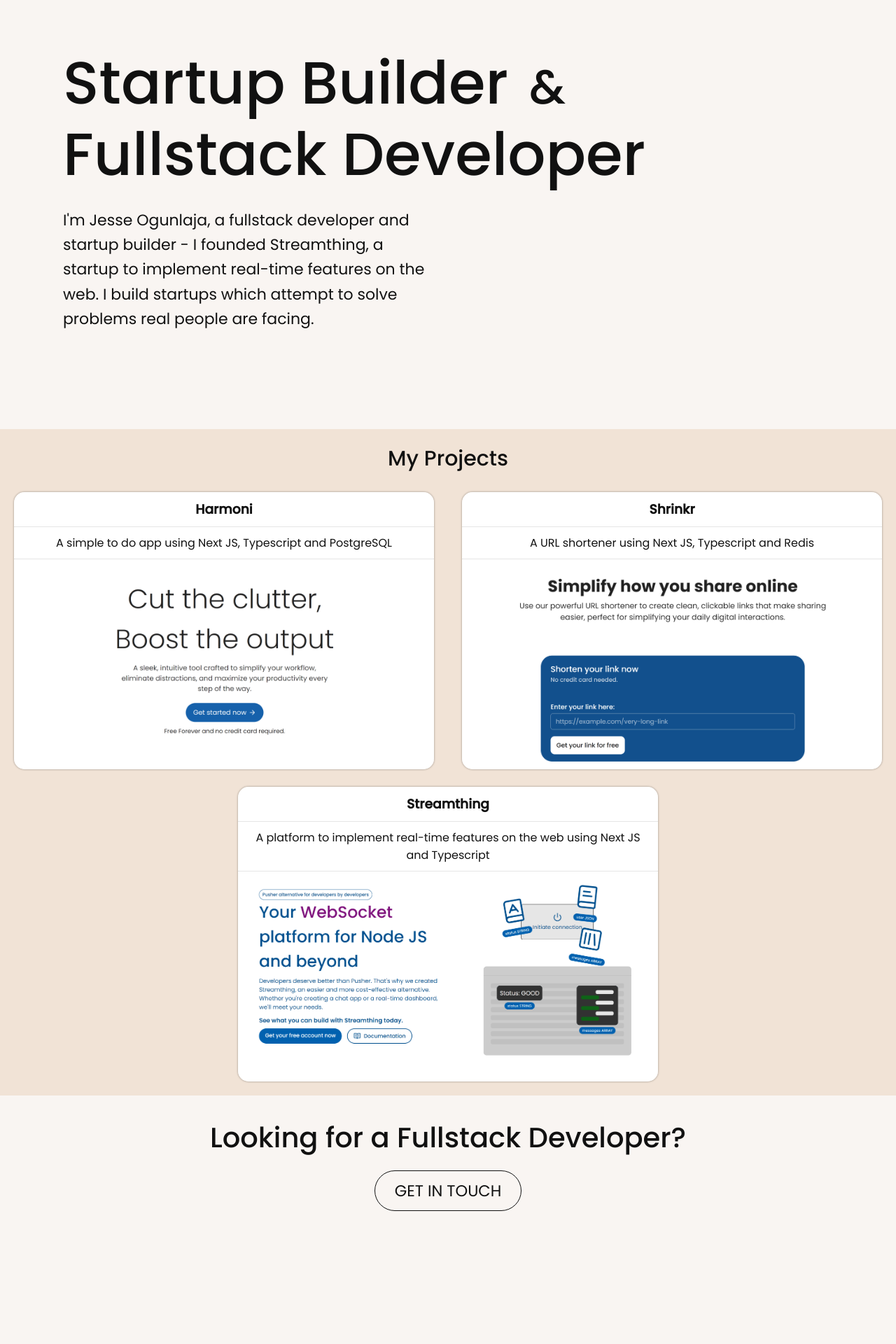
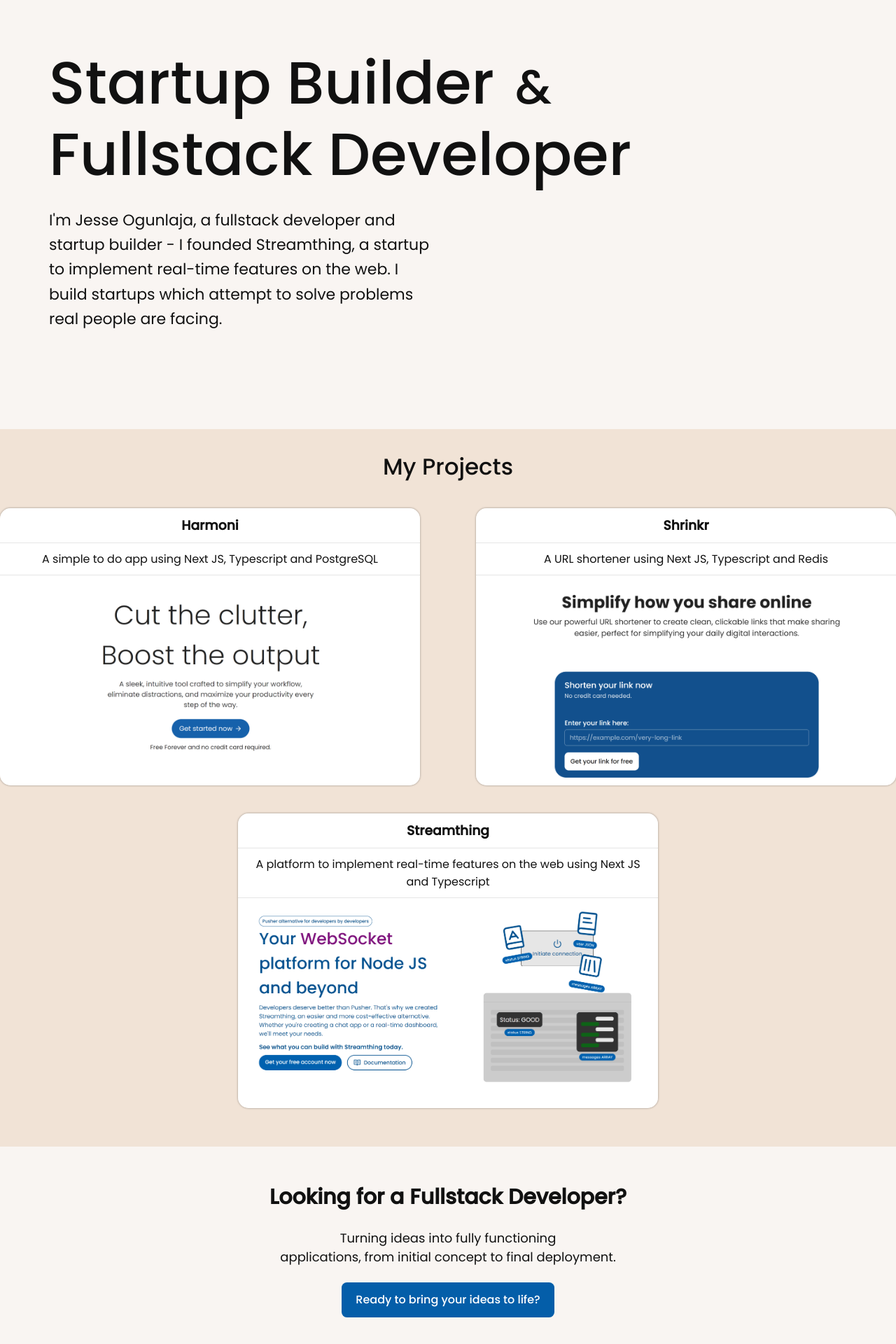
Before and after one commit to JesseOgunlaja/My-Website, a Next.js app: page / in a window 1280 px wide. Shown: the part 200-2120 px from the top of the page at 70% size. Before the commit the page ends 1980 px from the top, so only its background shows below. Built offline with nearby package versions, Linux system fonts and the light colour scheme.

Commit message:
feat(ui): update cta and increase spacing in projects section

```diff
--- a/app/page.tsx
+++ b/app/page.tsx
@@ -7,8 +7,6 @@ export default function Home() {
 		<div className="page">
 			<Navbar />
 			<Main />
-			<p>Looking for a Fullstack Developer?</p>
-			<Link href="mailto:jesse@jesseogu.dev">GET IN TOUCH</Link>
 		</div>
 	);
 }
--- /dev/null
+++ b/components/CTA.tsx
@@ -0,0 +1,17 @@
+import Link from "next/link";
+import styles from "@/styles/cta.module.css";
+
+export default function CTA() {
+	return (
+		<section className={styles.cta}>
+			<h2>Looking for a Fullstack Developer?</h2>
+			<p>
+				Turning ideas into fully functioning <br /> applications, from initial
+				concept to final deployment.
+			</p>
+			<Link href="mailto:jesse@jesseogu.dev">
+				Ready to bring your ideas to life?
+			</Link>
+		</section>
+	);
+}
--- /dev/null
+++ b/components/Hero.tsx
@@ -0,0 +1,27 @@
+import styles from "@/styles/hero.module.css";
+import Spinner from "./Spinner";
+
+export default function Hero() {
+	return (
+		<section className={styles.hero}>
+			<h2>
+				<span>
+					<span>Startup Builder</span>
+					<span>
+						&
+						<Spinner />
+					</span>
+				</span>
+				<span>
+					<span>Fullstack Developer</span>
+				</span>
+			</h2>
+			<p>
+				I&apos;m Jesse Ogunlaja, a fullstack developer and startup builder - I
+				founded Streamthing, a startup to implement real-time features on the
+				web. I build startups which attempt to solve problems real people are
+				facing.
+			</p>
+		</section>
+	);
+}
--- a/components/Main.tsx
+++ b/components/Main.tsx
@@ -1,33 +1,15 @@
-import styles from "@/styles/main.module.css";
+import CTA from "./CTA";
+import Hero from "./Hero";
 import Projects from "./Projects";
-import Spinner from "./Spinner";
 
 const Main = () => {
-  return (
-    <main className={styles.main}>
-      <section>
-        <p>
-          <span>
-            <span>Startup Builder</span>
-            <span>
-              &
-              <Spinner />
-            </span>
-          </span>
-          <span>
-            <span>Fullstack Developer</span>
-          </span>
-        </p>
-        <p>
-          I&apos;m Jesse Ogunlaja, a fullstack developer and startup builder - I
-          founded Streamthing, a startup to implement real-time features on the
-          web. I build startups which attempt to solve problems real people are
-          facing.
-        </p>
-      </section>
-      <Projects />
-    </main>
-  );
+	return (
+		<main>
+			<Hero />
+			<Projects />
+			<CTA />
+		</main>
+	);
 };
 
 export default Main;
--- a/components/Projects.tsx
+++ b/components/Projects.tsx
@@ -8,9 +8,9 @@ export default function Projects() {
 	const height = 1 * multiplier;
 
 	return (
-		<section className={styles.projectSection}>
+		<section className={styles.projects}>
 			<h2>My Projects</h2>
-			<div className={styles.projects}>
+			<div className={styles.projectsList}>
 				<article>
 					<Link href="https://harmoni.jesseogu.dev" target="_blank">
 						<h3>Harmoni</h3>
@@ -20,6 +20,9 @@ export default function Projects() {
 							alt="Harmoni"
 							width={width}
 							height={height}
+							loading="eager"
+							priority
+							quality={100}
 						/>
 					</Link>
 				</article>
@@ -32,6 +35,9 @@ export default function Projects() {
 							alt="Shrinkr"
 							width={width}
 							height={height}
+							loading="eager"
+							priority
+							quality={100}
 						/>
 					</Link>
 				</article>
@@ -47,6 +53,9 @@ export default function Projects() {
 							alt="Streamthing"
 							width={width}
 							height={height}
+							loading="eager"
+							priority
+							quality={100}
 						/>
 					</Link>
 				</article>
--- /dev/null
+++ b/styles/cta.module.css
@@ -0,0 +1,26 @@
+.cta {
+	padding: 50px;
+	display: flex;
+	align-items: center;
+	justify-content: center;
+	flex-direction: column;
+	gap: 22.5px;
+
+	& h2 {
+		font-size: 30px;
+		font-weight: 600;
+	}
+
+	& p {
+		font-size: 18px;
+		text-align: center;
+	}
+
+	& a {
+		background: #045ea9;
+		color: white !important;
+		padding: 12.5px 20px;
+		border-radius: 7.5px;
+		font-weight: 500;
+	}
+}
--- a/styles/main.module.css
+++ b/styles/hero.module.css
@@ -1,10 +1,10 @@
-.main section:first-child {
+.hero {
 	width: min(100%, 1500px);
 	padding-left: 90px;
 	font-size: 100%;
 }
 
-.main section:first-child p:first-child {
+.hero h2 {
 	--font-size: 85;
 	font-size: calc(var(--font-size) * 1px);
 	font-weight: 500;
@@ -12,24 +12,24 @@
 	line-height: 1.2;
 }
 
-.main section:first-child p:first-child > span {
+.hero h2 > span {
 	display: block;
 	overflow: hidden;
 }
 
-.main section:first-child p:first-child > span span {
+.hero h2 > span span {
 	position: relative;
 	color: #111;
 	animation: pullUp 0.9s forwards;
 }
 
-.main section:first-child p:first-child > span:first-child span:last-child {
+.hero h2 > span:first-child span:last-child {
 	position: relative;
 	margin-left: 30px;
 	font-size: calc(var(--font-size) * 0.8px);
 }
 
-.main section:first-child p:first-child svg {
+.hero h2 svg {
 	position: absolute;
 	top: -2.5px;
 	left: -30px;
@@ -37,12 +37,12 @@
 	animation: spin 9.25s forwards 0.6s;
 }
 
-.main section:first-child p:first-child > span:last-of-type span {
+.hero h2 > span:last-of-type span {
 	top: 100px;
 	animation: pullUp 0.9s forwards 0.5s;
 }
 
-.main section:first-child > p:last-of-type {
+.hero > p {
 	width: 45%;
 	font-size: 22px;
 	margin-top: 25px;
@@ -83,88 +83,88 @@
 }
 
 @media (width < 1200px) {
-	.main section:first-child p:last-child {
+	.hero p:last-child {
 		width: 60%;
 	}
 }
 
 @media (width < 1100px) {
-	.main section:first-child p:first-child {
+	.hero h2 {
 		--font-size: 60;
 	}
 
-	.main section:first-child p:first-child svg {
+	.hero h2 svg {
 		left: -38.5px;
 	}
 
-	.main section:first-child > p:last-of-type {
+	.hero > p {
 		width: 70%;
 		font-size: 20px;
 	}
 }
 
 @media (width < 800px) {
-	.main section:first-child > p:last-of-type {
+	.hero > p {
 		font-size: 19px;
 		width: 80%;
 	}
 }
 
 @media (width < 700px) {
-	.main section:first-child p:first-child {
+	.hero h2 {
 		--font-size: 45;
 	}
-	.main section:first-child p:first-child svg {
+	.hero h2 svg {
 		left: -44px;
 	}
-	.main section:first-child p:first-child > span:first-child span:last-child {
+	.hero h2 > span:first-child span:last-child {
 		margin-left: 25px;
 	}
 }
 
 @media (width < 550px) {
-	.main section:first-child > p:last-of-type {
+	.hero > p {
 		font-size: 18px;
 		width: 90%;
 	}
-	.main section:first-child p:first-child {
+	.hero h2 {
 		--font-size: 40;
 	}
-	.main section:first-child p:first-child svg {
+	.hero h2 svg {
 		left: -46px;
 	}
-	.main section:first-child p:first-child > span:first-child span:last-child {
+	.hero h2 > span:first-child span:last-child {
 		margin-left: 20px;
 	}
 }
 
 @media (width < 450px) {
-	.main section:first-child p:first-child {
+	.hero h2 {
 		--font-size: 35;
 	}
-	.main section:first-child p:first-child svg {
+	.hero h2 svg {
 		left: -47px;
 	}
-	.main section:first-child p:first-child > span:first-child span:last-child {
+	.hero h2 > span:first-child span:last-child {
 		margin-left: 20px;
 	}
-	.main section:first-child > p:last-of-type {
+	.hero > p {
 		font-size: 16px;
 		width: 95%;
 	}
 }
 
 @media (width < 375px) {
-	.main section:first-child p:first-child {
+	.hero h2 {
 		--font-size: 30;
 	}
-	.main section:first-child p:first-child svg {
+	.hero h2 svg {
 		left: -48.5px;
 	}
-	.main section:first-child p:first-child > span:first-child span:last-child {
+	.hero h2 > span:first-child span:last-child {
 		margin-left: 15px;
 	}
-	.main section:first-child > p:last-of-type {
+	.hero > p {
 		font-size: 16px;
 		width: 95%;
 	}
--- a/styles/projects.module.css
+++ b/styles/projects.module.css
@@ -1,4 +1,4 @@
-.projectSection {
+.projects {
 	background: #f1e3d6;
 	display: flex;
 	align-items: center;
@@ -9,20 +9,22 @@
 	& h2 {
 		grid-column: 2;
 		text-align: center;
-		font-size: 30px;
-		margin-bottom: 25px;
+		font-size: 32.5px;
+		margin-top: 10px;
+		margin-bottom: 35px;
 		font-weight: 500;
 	}
 }
 
-.projects {
+.projectsList {
 	display: grid;
 	grid-template-columns: 1fr 0px 1fr;
-	row-gap: 25px;
-	column-gap: 20px;
+	row-gap: 40px;
+	column-gap: 40px;
+	padding-bottom: 35px;
 }
 
-.projects article {
+.projectsList article {
 	transition: transform 250ms;
 	cursor: pointer;
 	box-shadow: 0 0 3px rgba(0, 0, 0, 0.4);
```
